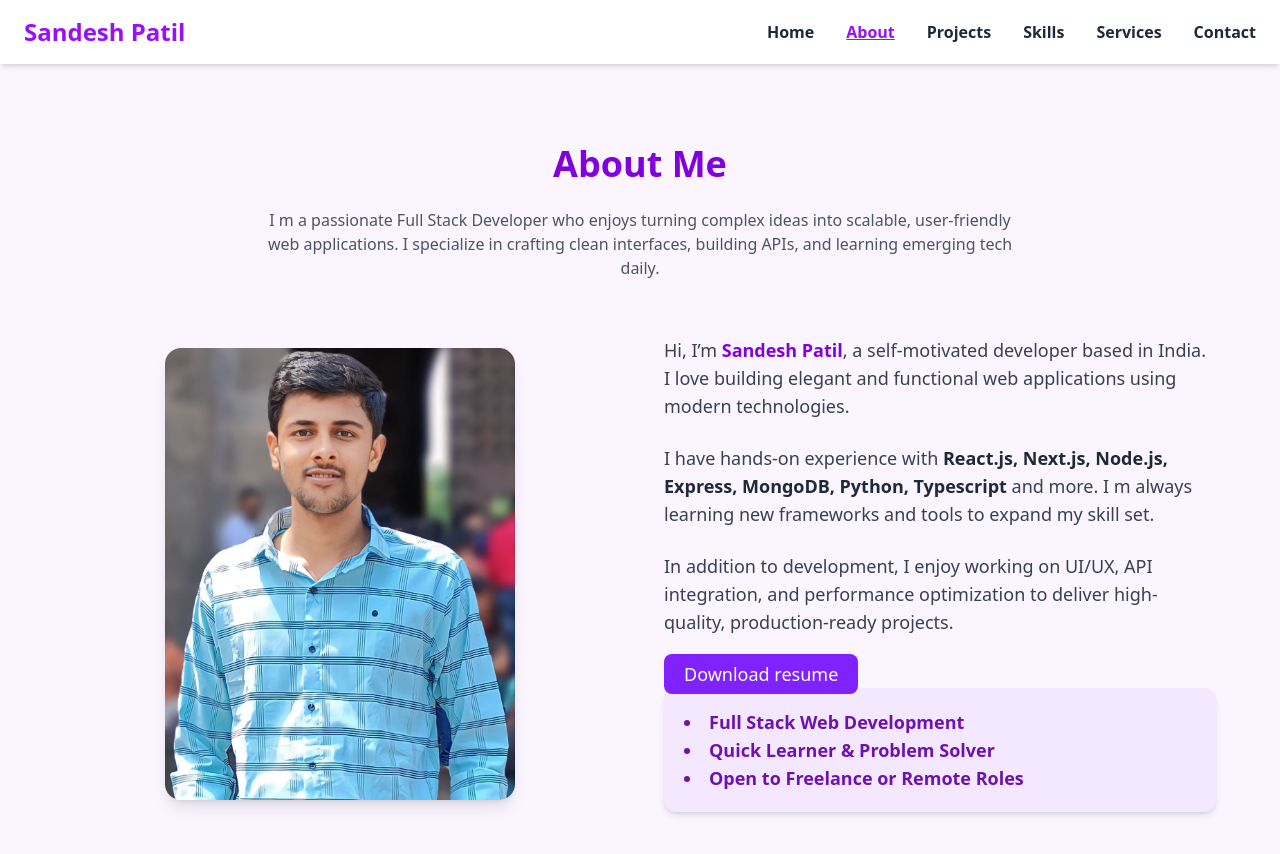
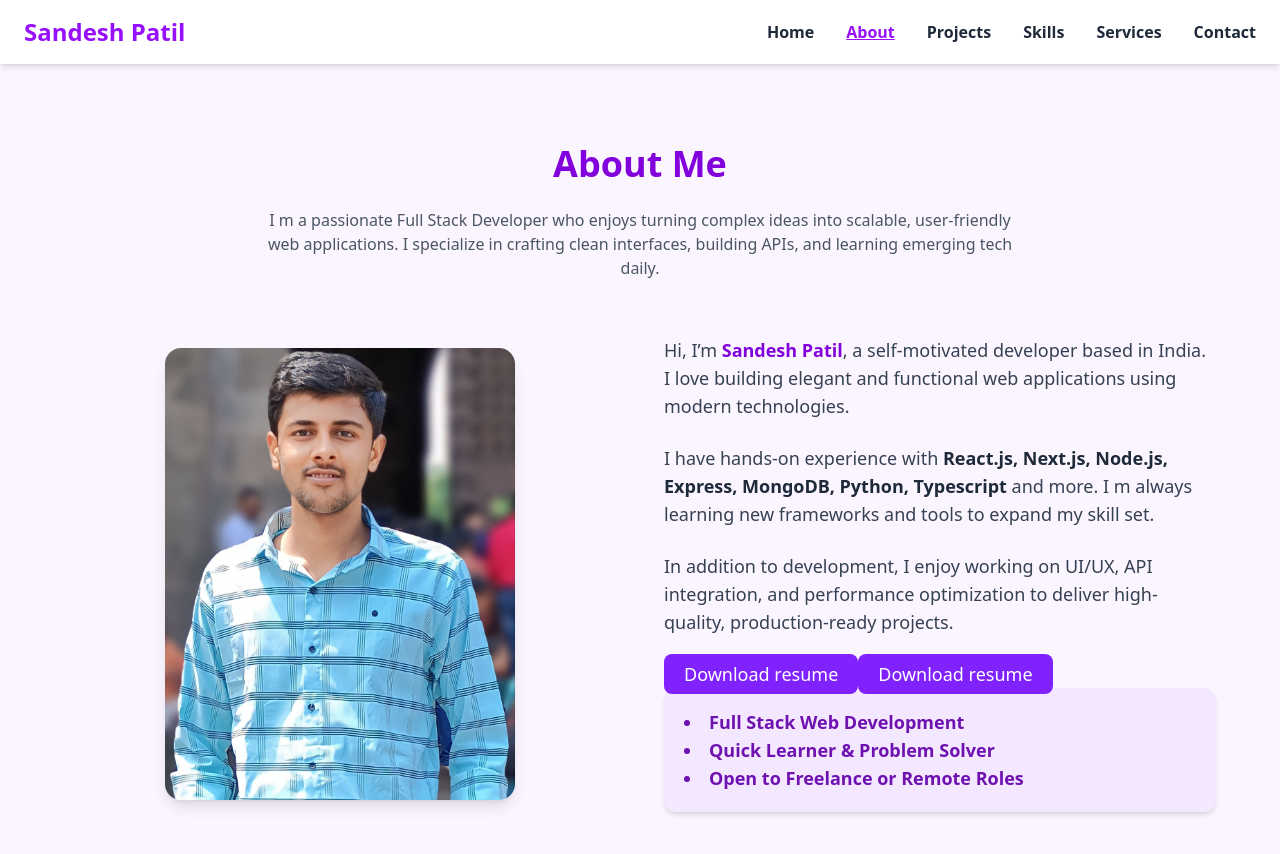
Before and after one commit to SandeshPatil32/My_Portfolio, a Next.js app: page /about in a window 1280 px wide. Shown: the top 854 px of the page. Built offline with nearby package versions, Linux system fonts and the light colour scheme.

Commit message:
Add button

```diff
--- a/src/app/about/page.js
+++ b/src/app/about/page.js
@@ -59,7 +59,13 @@ export default function About() {
               >
                 Download resume
               </a>
-
+              <a
+                href="https://drive.google.com/file/d/1-B4G2MhyTMEolpzhMaKIA6i6b9ML4Hf2/view?usp=sharing"
+                className="bg-violet-600 text-white px-5 py-2 rounded-lg hover:bg-violet-800 transition"
+                target="blank"
+              >
+                Download resume
+              </a>
               <div className="bg-purple-100 p-5 rounded-xl shadow-md">
                 <ul className="list-disc list-inside text-purple-800 font-semibold">
                   <li>Full Stack Web Development</li>
```
